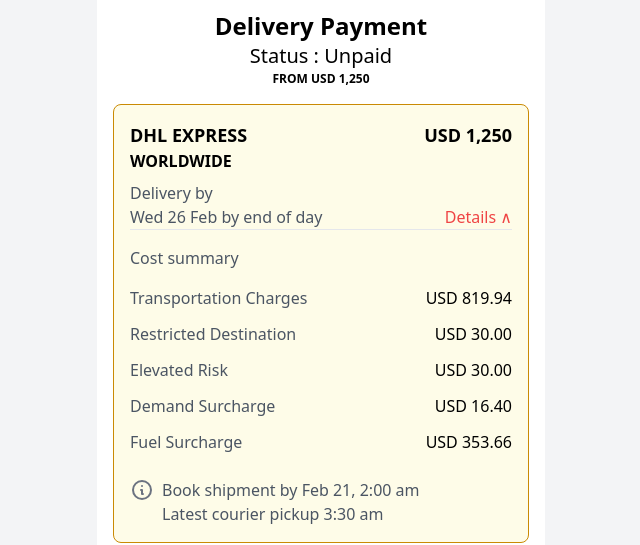
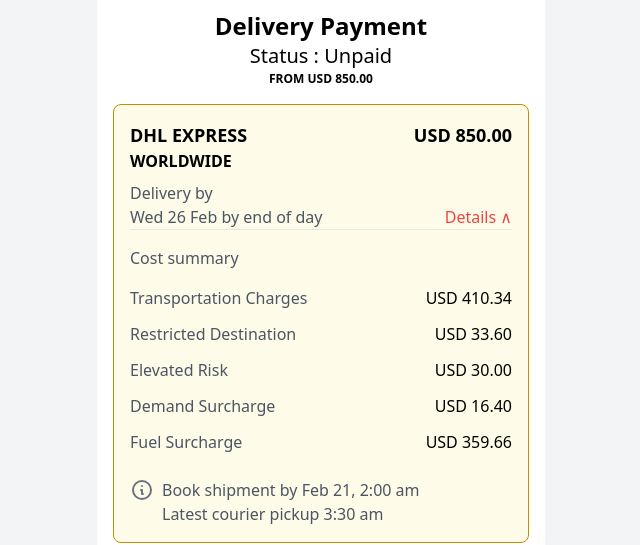
Before and after one commit to Tonylex18/shipping, a plain HTML site: page index.html in a window 1280 px wide. Shown: the part 430-975 px from the top of the page, 319-959 px from the left. Drawn offline with nearby package versions, Linux system fonts and the light colour scheme.

Commit message:
Updating price data

```diff
--- a/index.html
+++ b/index.html
@@ -69,7 +69,7 @@
             <div class="flex flex-col items-center justify-center">
                 <h2 class="text-black font-bold text-2xl">Delivery Payment</h2>
                 <h2 class="text-black font-normal text-xl">Status : Unpaid</h2>
-                <p class="font-semibold mb-4" style="font-size: 12px;">FROM USD 1,250</p>
+                <p class="font-semibold mb-4" style="font-size: 12px;">FROM USD 850.00</p>
             </div>
 
             <!-- Quote Card -->
@@ -81,7 +81,7 @@
                             <p class="font-bold">WORLDWIDE</p>
                         </div>
                         <div>
-                            <p class="font-bold text-lg">USD 1,250</p>
+                            <p class="font-bold text-lg">USD 850.00</p>
                         </div>
                     </div>
                     <div class="flex justify-between items-end">
@@ -101,11 +101,11 @@
                     <div class="space-y-3">
                         <div class="flex justify-between">
                             <p class="text-gray-600">Transportation Charges</p>
-                            <p class="font-medium">USD 819.94</p>
+                            <p class="font-medium">USD 410.34</p>
                         </div>
                         <div class="flex justify-between">
                             <p class="text-gray-600">Restricted Destination</p>
-                            <p class="font-medium">USD 30.00</p>
+                            <p class="font-medium">USD 33.60</p>
                         </div>
                         <div class="flex justify-between">
                             <p class="text-gray-600">Elevated Risk</p>
@@ -117,7 +117,7 @@
                         </div>
                         <div class="flex justify-between">
                             <p class="text-gray-600">Fuel Surcharge</p>
-                            <p class="font-medium">USD 353.66</p>
+                            <p class="font-medium">USD 359.66</p>
                         </div>
                     </div>
                 </div>
```
